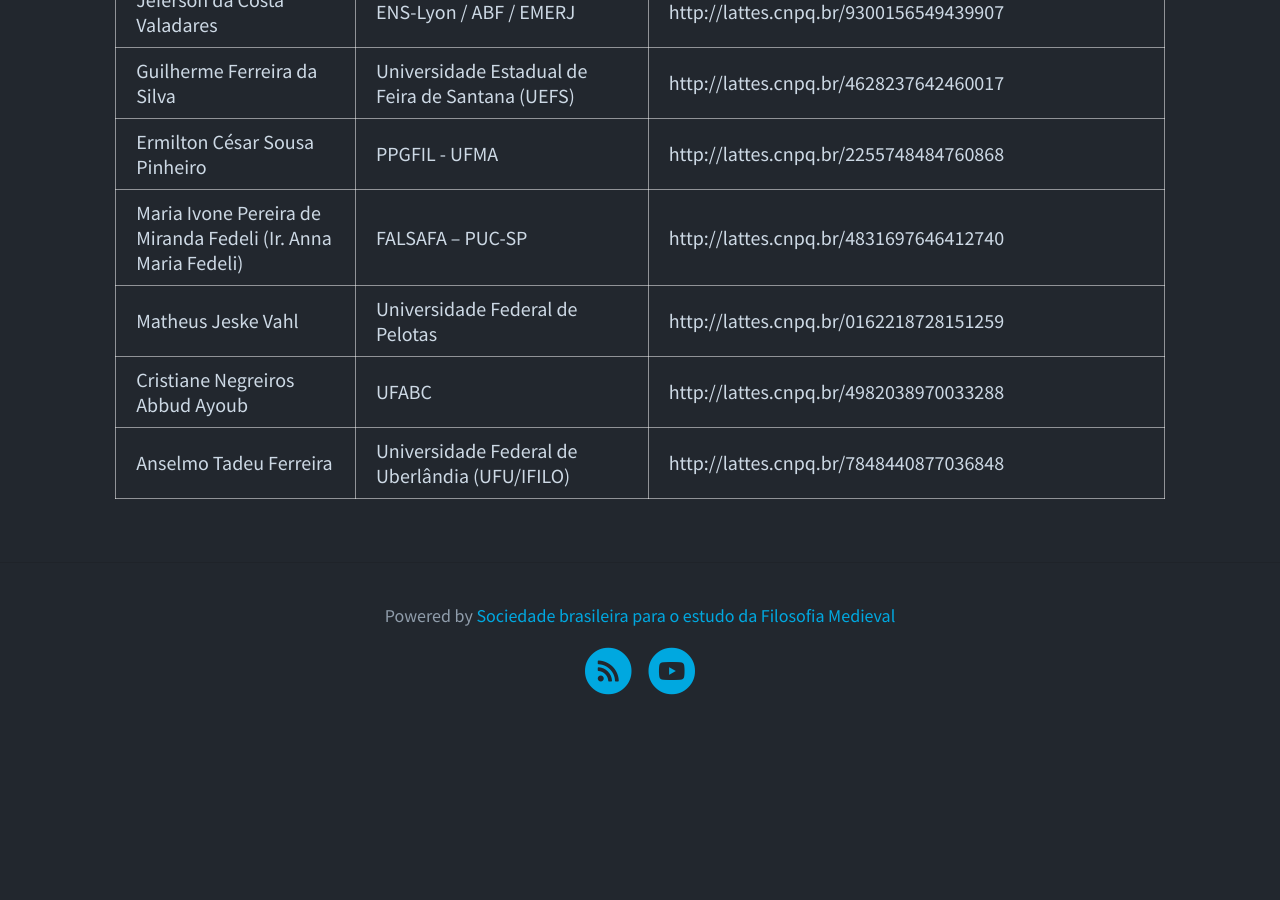
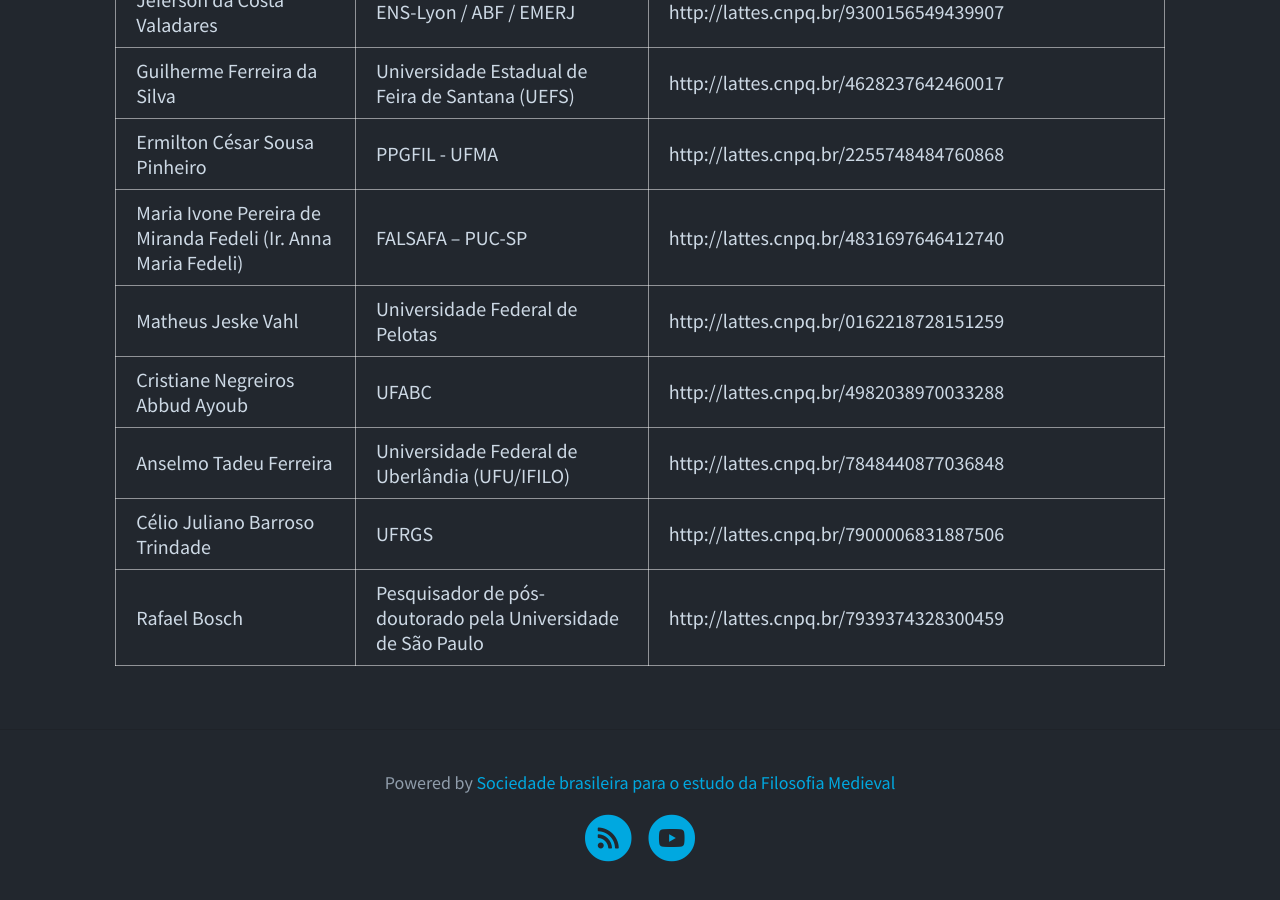
Before and after one commit to nap-o/sbefm, a Jekyll site: the page built from pages/membros.md, in a window 1280 px wide and 900 px high, scrolled down 7978 px. Built offline with Jekyll 4.4.1, drawn with Linux system fonts in a browser that asks for light colours; before the commit the page ends 8711 px from its top, so only the background shows below that.

Commit message:
novos membros

```diff
--- a/_data/membros.json
+++ b/_data/membros.json
@@ -1033,5 +1033,23 @@
             "lattes": "http://lattes.cnpq.br/7848440877036848",
             "instituicao": "Universidade Federal de Uberlândia (UFU/IFILO)"
         }
+    },
+    {
+        "model": "appsbefm.associado",
+        "pk": 130,
+        "fields": {
+            "first_name": "Célio Juliano Barroso Trindade",
+            "lattes": "http://lattes.cnpq.br/7900006831887506",
+            "instituicao": "UFRGS"
+        }
+    },
+    {
+        "model": "appsbefm.associado",
+        "pk": 131,
+        "fields": {
+            "first_name": "Rafael Bosch",
+            "lattes": "http://lattes.cnpq.br/7939374328300459",
+            "instituicao": "Pesquisador de pós-doutorado pela Universidade de São Paulo"
+        }
     }
 ]
```
